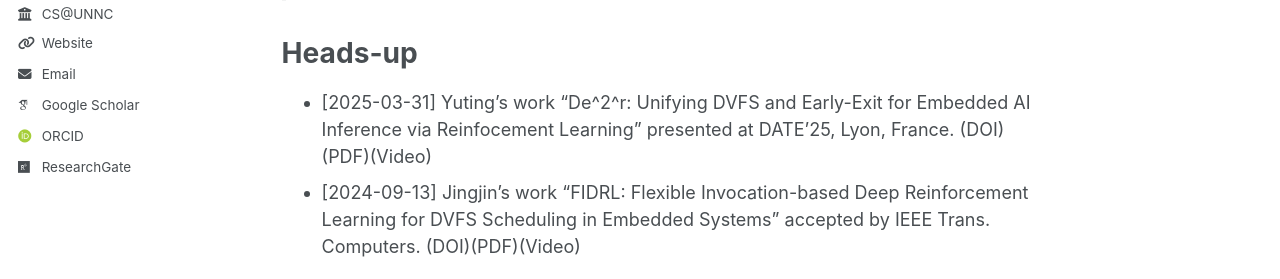
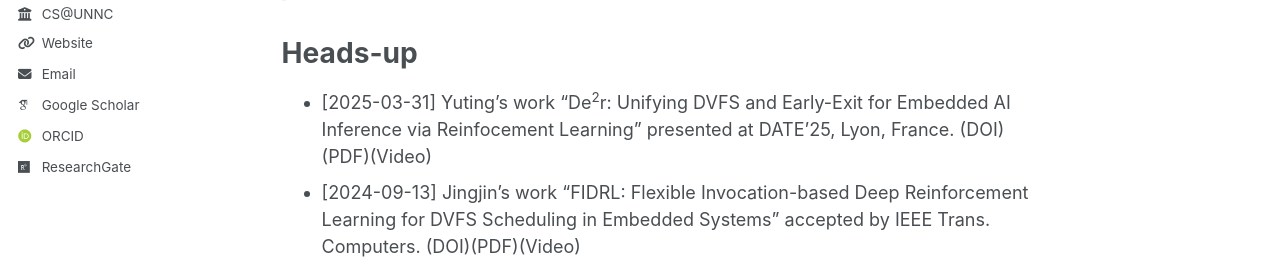
Before and after one commit to eleyuheng/eleyuheng.github.io, a Jekyll site: the page built from _pages/about.md, in a window 1280 px wide and 900 px high. Shown: the part 392-671 px from the top of the window. Built offline with Jekyll 4.4.1, drawn with Linux system fonts in a browser that asks for light colours; some web fonts are replaced; a script that is not in the unit is left out.

```diff
--- a/_pages/about.md
+++ b/_pages/about.md
@@ -13,14 +13,14 @@ This is Dr. Heng Yu's research site. He is currently an Associate Professor in t
 
 # Heads-up
 
-- [2025-03-31] Yuting's work "De^2^r: Unifying DVFS and Early-Exit for Embedded AI Inference via Reinfocement Learning" presented at DATE'25, Lyon, France. (DOI)(PDF)(Video)
+- [2025-03-31] Yuting's work "De<sup>2</sup>r: Unifying DVFS and Early-Exit for Embedded AI Inference via Reinfocement Learning" presented at DATE'25, Lyon, France. (DOI)(PDF)(Video)
 - [2024-09-13] Jingjin's work "FIDRL: Flexible Invocation-based Deep Reinforcement Learning for DVFS Scheduling in Embedded Systems" accepted by IEEE Trans. Computers. (DOI)(PDF)(Video)
 
 
 # Publications
 
 Most up-to-date list at [Google Scholar](https://www.google.com).
-Some available at [ResearchGate](https://www.google.com) with PDFs.
+Some available at [ResearchGate](https://www.researchgate.net/profile/Heng-Yu-9?ev=hdr_xprf) with PDFs.
 
 
 
```
